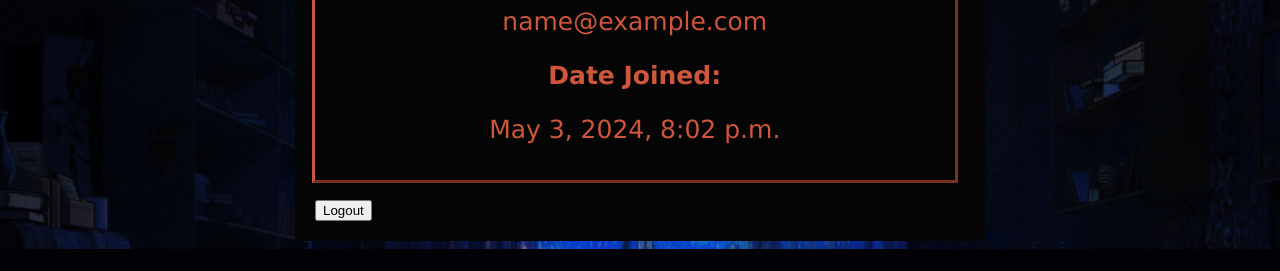
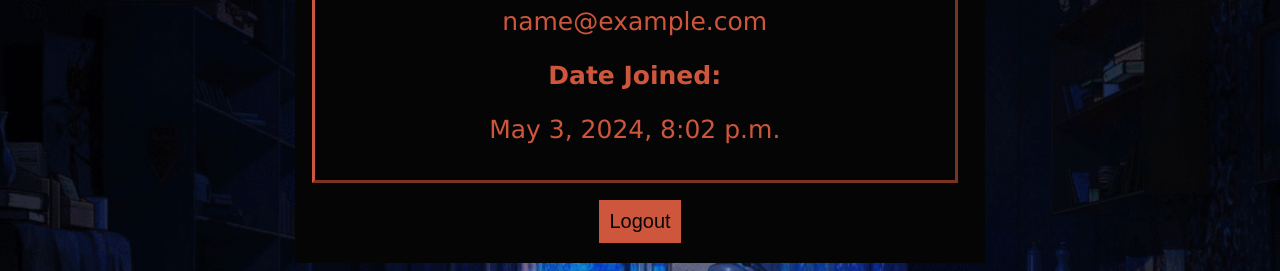
Before and after one commit to Ciuflea-Alexandru/Regalia_Dulce, a Django app: page /account/ in a window 1280 px wide. Shown: the part 888-1159 px from the top of the page. Before the commit the page ends 1137 px from the top, so only its background shows below. Run offline with Django 4.2, Linux system fonts and the light colour scheme; the visitor is signed in with stand-in values (Sample User, id 1).

Commit message:
Working on the account_page.

```diff
--- a/account_page/static/account_page.css
+++ b/account_page/static/account_page.css
@@ -29,10 +29,6 @@ body {
             text-align:center;
             font-size:40px;
             color: #CE563C ;
-        }
-::Placeholder{
-            color: #050505 ;
-            opacity: 10
         }
 
 .Tab-Content {
@@ -88,3 +84,21 @@ body {
     cursor: pointer;
     z-index: 1;
 }
+.Button-Container {
+    text-align: center;
+}
+
+.Logout-Button {
+            background-color: #CE563C;
+            font-size:20px;
+            color: #050505;
+            border: none;
+            padding: 10px 10px;
+            cursor: pointer;
+        }
+
+.Logout-Button:hover {
+            background-color: #050505;
+            color: #CE563C;
+            transition: 0.5s;
+        }
--- a/account_page/templates/Account_Page.html
+++ b/account_page/templates/Account_Page.html
@@ -48,11 +48,14 @@
         <p>{{ user.date_joined }}</p>
     </div>
 
+    <div class="Button-Container">
         <form method="POST">
             {% csrf_token %}
             <button class="Logout-Button" type="submit" name="logout">Logout</button>
         </form>
     </div>
 
+</div>
+
 </body>
 </html>
```
Also changed, not shown: account_page/media/profile_pictures/profile_pictures/06cb3d4d-4046-449f-a610-ec63570ebb29.jpg (deleted). Lines whose indentation alone changed are shown as unchanged.
